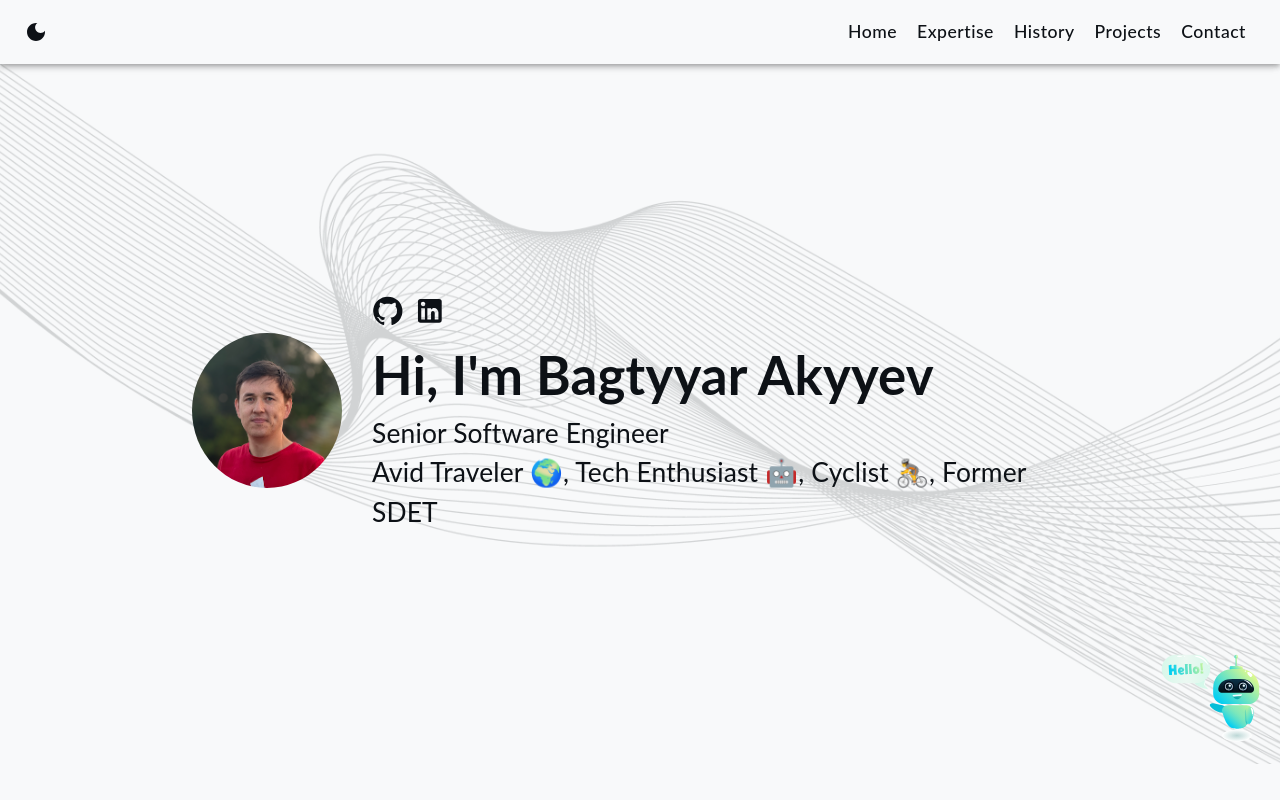
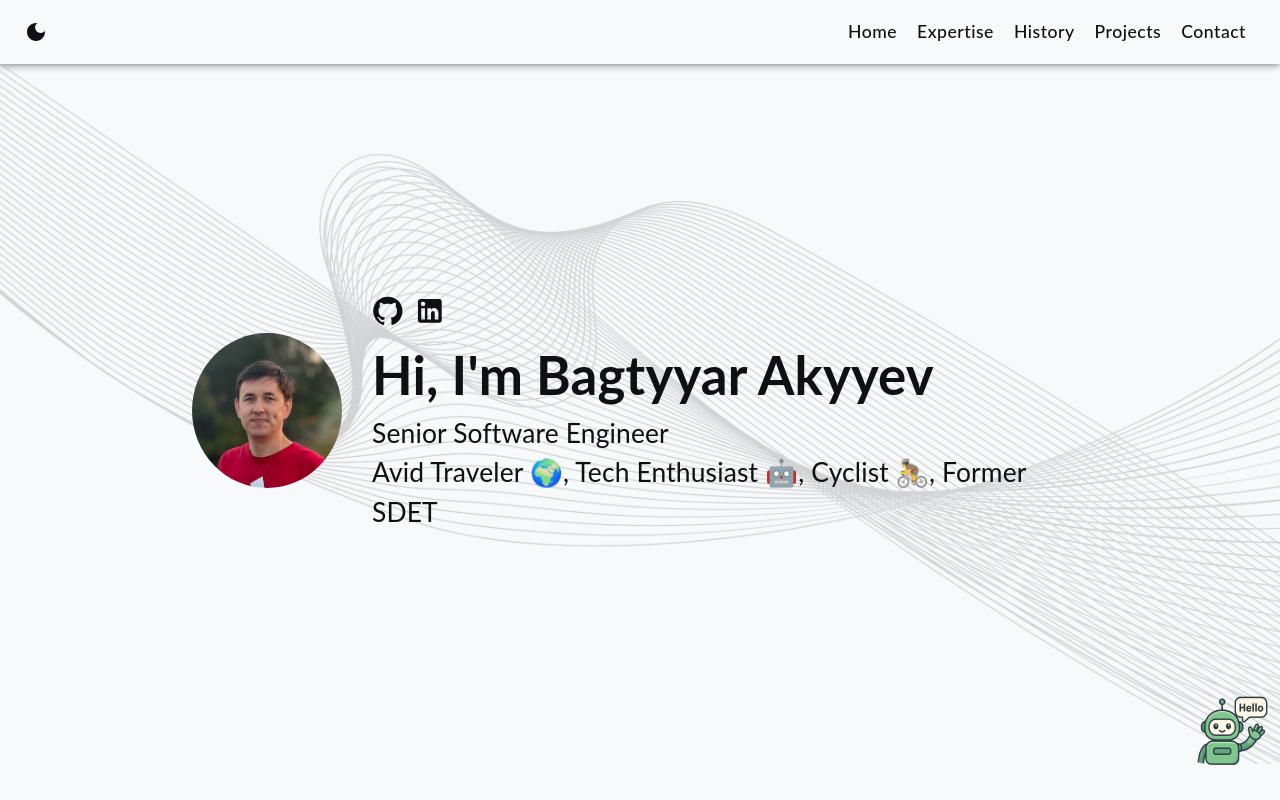
Before and after one commit to akyyev/portfolio, a React (Create React App) app: page / in a window 1280 px wide. Shown: the top 800 px of the page. Built offline with nearby package versions, Linux system fonts and the light colour scheme; what react-chatbot-kit would draw is missing.

Commit message:
new chat image

```diff
--- a/src/components/ChatbotWidget.tsx
+++ b/src/components/ChatbotWidget.tsx
@@ -4,7 +4,7 @@ import "react-chatbot-kit/build/main.css";
 import config from "./chatbot/config";
 import MessageParser from "./chatbot/MessageParser";
 import ActionProvider from "./chatbot/ActionProvider";
-import chatbotIcon from "../assets/images/chat.svg";
+import chatbotIcon from "../assets/images/chat2.png";
 import notificationSound from "../assets/sounds/notification.mp3";
 
 const ChatbotWidget: React.FC = () => {
@@ -92,12 +92,12 @@ const styles = {
     width: "95%"
   },
   iconButton: {
-    width: 100,
-    // height: 70,
+    width: 70,
+    height: 70,
     background: "none",
     border: "none",
     cursor: "pointer",
-    padding: 0,
+    padding: 10,
   },
   iconImage: {
     width: "150%",
```
Also changed, not shown: src/assets/images/chat2.png (added).
